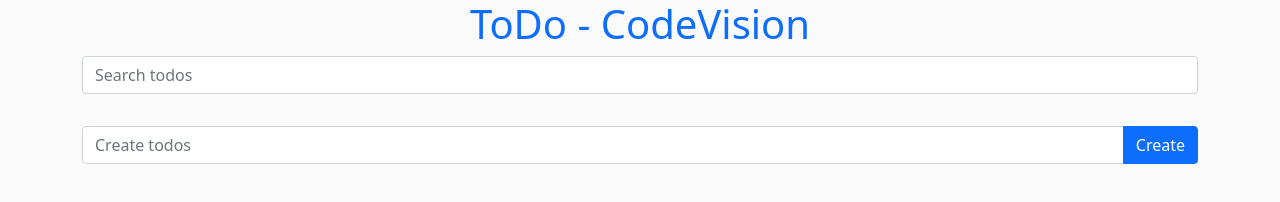
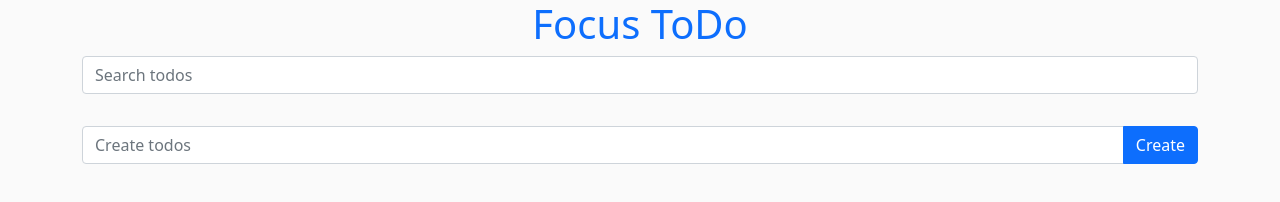
Before and after one commit to behruzusmonov94/focus-todo, a plain HTML site: page index.html in a window 1280 px wide. Drawn offline with nearby package versions, Linux system fonts and the light colour scheme.

Commit message:
check qilish qushildi

```diff
--- a/index.html
+++ b/index.html
@@ -14,7 +14,7 @@
 <body>
 
     <div class="container text-primary">
-        <h1 class=" text-center">ToDo - CodeVision</h1>
+        <h1 class=" text-center">Focus ToDo</h1>
         <div class="mb-3">
             <form id="search-todo">
                 <input type="text" class="form-control" placeholder="Search todos">
```
